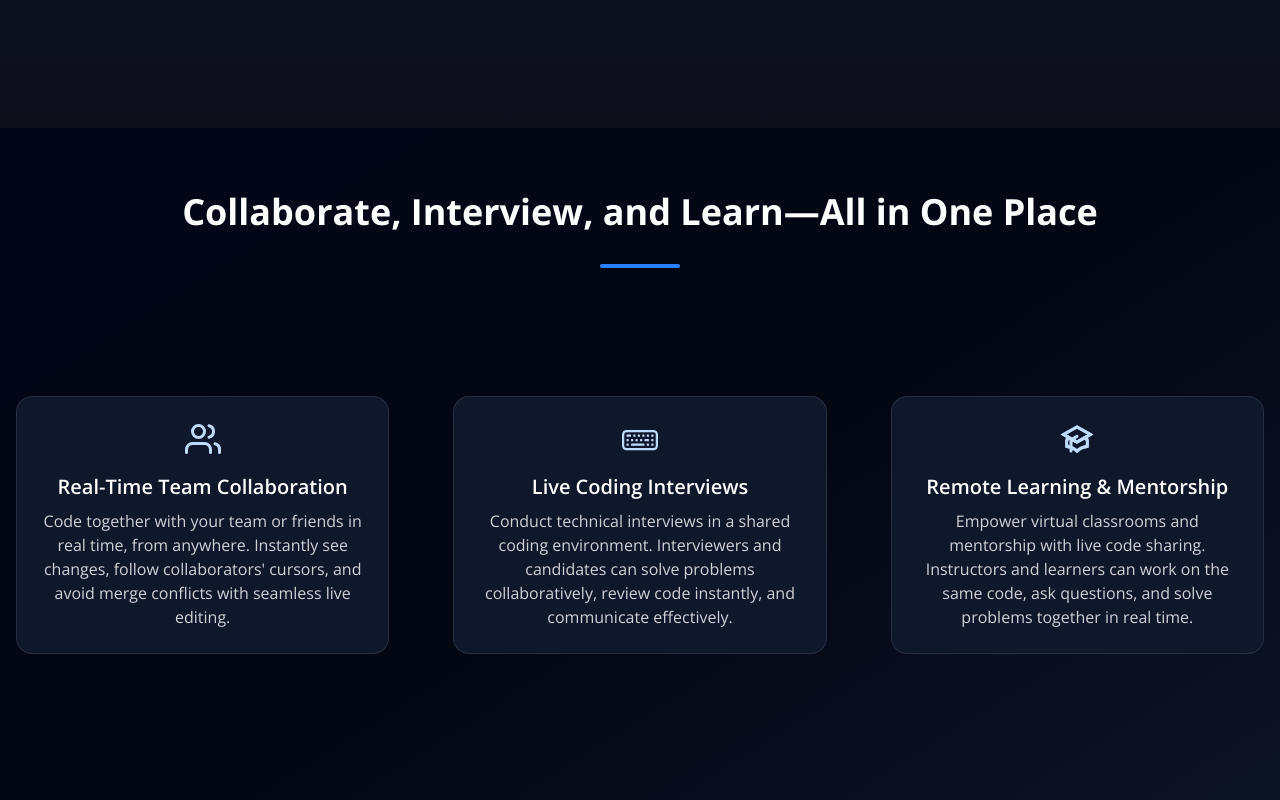
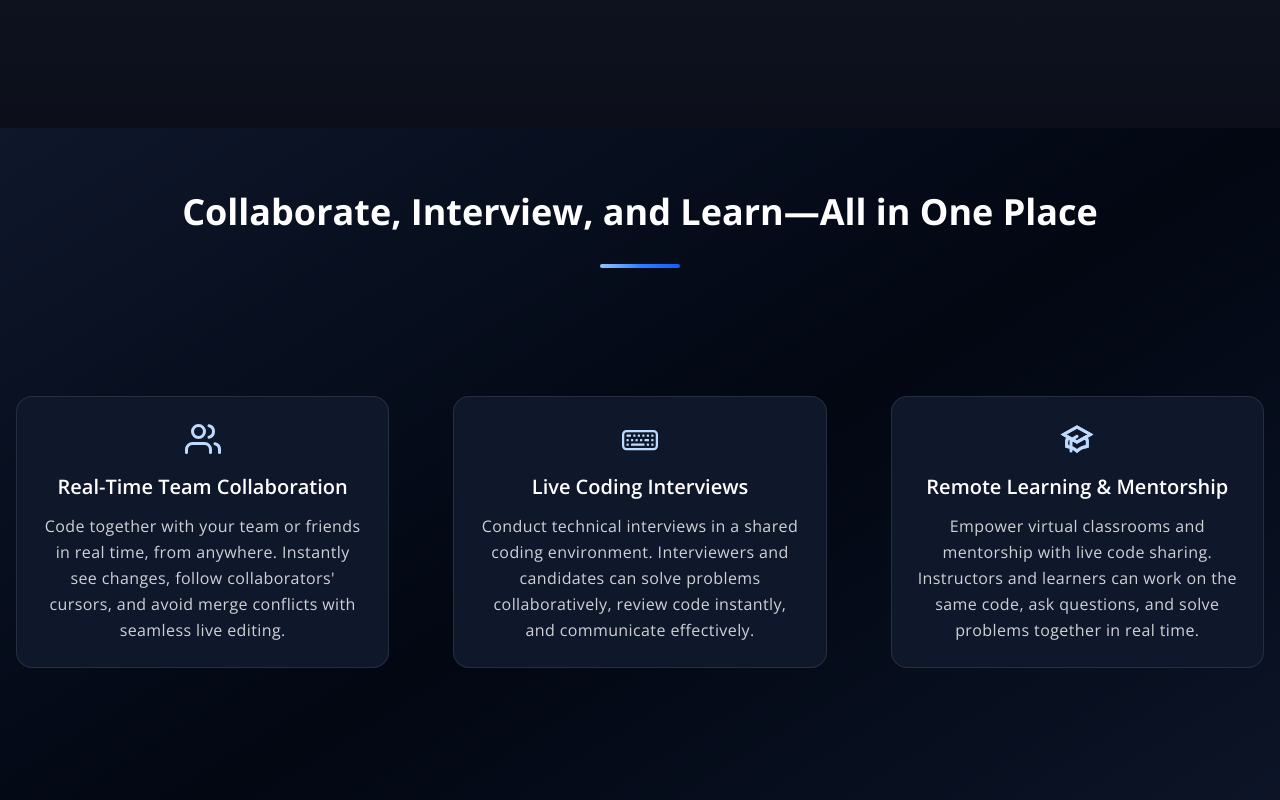
Before and after one commit to dev-ankit-mishra/collab-code-editor, a React (Vite) app in the folder client/: page / in a window 1280 px wide. Shown: the part 680-1480 px from the top of the page. Built offline with nearby package versions, Linux system fonts and the light colour scheme; no server answers.

Commit message:
Added spacing between elements

```diff
--- a/client/src/components/Features.tsx
+++ b/client/src/components/Features.tsx
@@ -28,12 +28,12 @@ export default function Features() {
   ];
 
   return (
-    <main className="min-h-screen bg-gradient-to-br from-slate-950 via-gray-950 to-slate-900 py-16 px-4 text-white">
+    <main className="min-h-screen bg-gradient-to-br from-slate-900 via-gray-950 to-slate-900 py-16 px-4 text-white">
       <div className="max-w-7xl mx-auto text-center">
         <h2 className="text-3xl md:text-4xl font-bold">
           Collaborate, Interview, and Learn—All in One Place
         </h2>
-        <div className="w-20 h-1 bg-blue-500 rounded-lg mx-auto mt-8 mb-12 hover:w-28 transition duration-300" />
+        <div className="w-20 h-1 bg-gradient-to-r from-blue-300 via-blue-500 to-blue-600  rounded-lg mx-auto mt-8 mb-12 hover:w-28 transition duration-300" />
 
         <div className="grid grid-cols-1 md:grid-cols-2 lg:grid-cols-3 gap-16 justify-items-center pt-20">
           {features.map(({ id, title, description, icon }) => (
@@ -42,8 +42,8 @@ export default function Features() {
               className="bg-slate-900 border border-white/10 rounded-2xl w-full max-w-sm p-6 hover:shadow-lg transition"
             >
               <div className="mb-4 flex items-center justify-center">{icon}</div>
-              <h3 className="text-xl font-semibold text-center mb-2">{title}</h3>
-              <p className="text-white/80 text-center">{description}</p>
+              <h3 className="text-xl font-semibold text-center mb-3">{title}</h3>
+              <p className="text-white/80 text-center tracking-wide leading-relaxed">{description}</p>
             </div>
           ))}
         </div>
```
